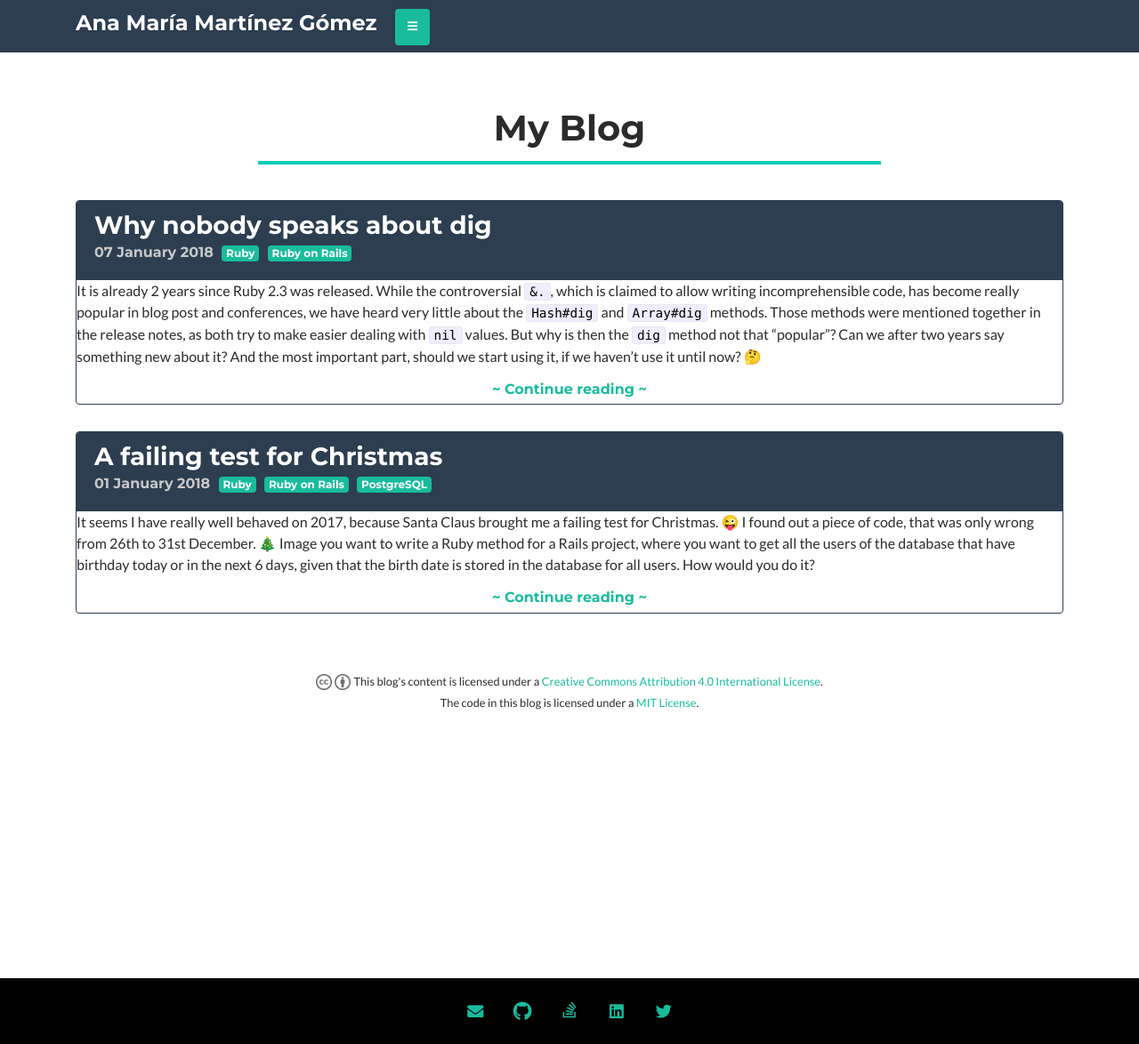
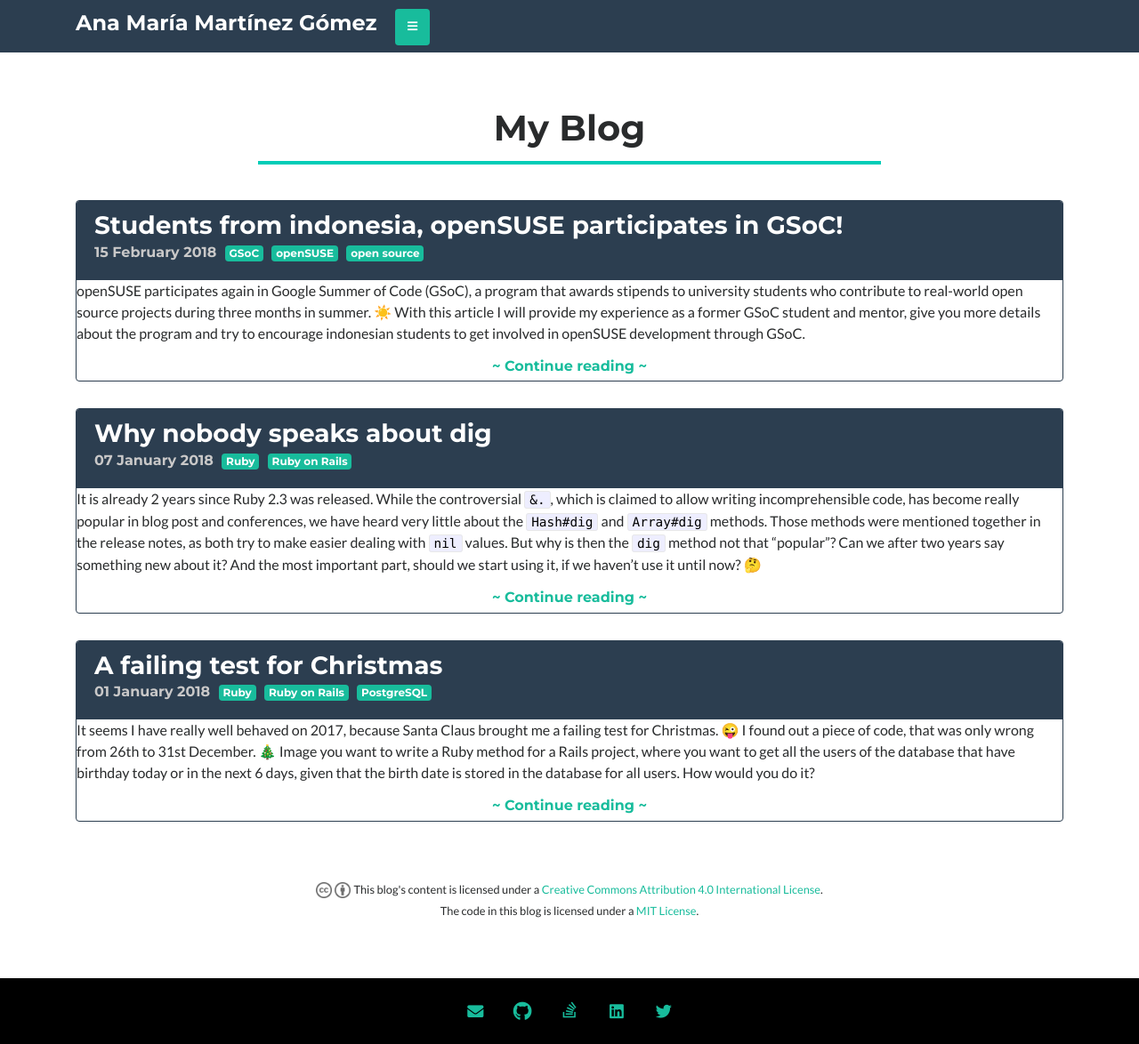
Before and after one commit to vicgalle/ana06.github.io, a Jekyll site: the page built from blog.md, in a window 1280 px wide and 1174 px high. Shown: the whole window at 89% size. Built offline with Jekyll 4.4.1, drawn with Linux system fonts in a browser that asks for light colours; nearby versions of some CDN libraries; emoji names are drawn with the system emoji font; part of the change alters nothing that is shown.

Commit message:
Add blog post about GSoC in Indonesia

```diff
--- /dev/null
+++ b/_posts/2018-02-15-gsoc-in-indonesia.markdown
@@ -0,0 +1,61 @@
+---
+layout: post
+title:  "Students from indonesia, openSUSE participates in GSoC!"
+date:   "2018-02-15 17:31:16"
+tags:
+  - GSoC
+  - openSUSE
+  - open source
+description: "openSUSE participates again in Google Summer of Code (GSoC), a program that awards stipends to university students who contribute to real-world open source projects during three months in summer. :sunny: With this article I will provide my experience as a former GSoC student and mentor, give you more details about the program and try to encourage indonesian students to get involved in openSUSE development through GSoC."
+
+---
+
+[openSUSE](https://www.opensuse.org) participates again in [Google Summer of Code](https://summerofcode.withgoogle.com) (GSoC), a program that awards stipends to university students who contribute to real-world open source projects during three months in summer. :sunny: With this article I will provide my experience as a former GSoC student and mentor, give you more details about the program and try to encourage indonesian students to get involved in openSUSE development through GSoC.
+
+### Why open source and openSUSE?
+First of all, you may wonder why you should want to get involved in open source development. Everybody has its own reasons, but for me there three main ones:
+
+- **I have fun:** The most important reason is that it is fun. At openSUSE we have great conferences, geekos everywhere, geeko cookies,... and the most important part: we have fun when working!
+- **I learn a lot:** In most of the projects every single line of code is reviewed. That means not only that the code quality is better, but also that every time you write something wrong or that can be improved, someone will tell you. In open source we think that making mistakes is perfectly fine. That people correct you is the best way to learn.
+- **People:** I have the chance to work with really skilled people all around the world, who are interested in the same things as me.
+
+
+<span style="display:block;text-align:center;">
+![GSoC meetup at openSUSE conference 2016]({{ "/img/posts/gsoc-in-indonesia-cookies.jpg" }})
+![GSoC meetup at openSUSE conference 2016]({{ "/img/posts/gsoc-in-indonesia-geeko.jpg" }})
+</span>
+
+### Why GSoC?
+
+Starting is always difficult, but you don’t have to do it alone! In openSUSE you will always find people to help you, and with GSoC this is even easier. The best feature of the program is that you will always have at least one mentor (most likely two) who will lead you through it. In addition, you will work in a project used in real word by many users and all your code will be released under an open source license, so everybody can access, use, change and share it. Last, you will receive a stipend, 2400 dollars in Indonesia.
+
+
+### Projects
+
+At openSUSE you can find projects written in [Ruby on Rails](http://rubyonrails.org), [Perl](https://www.perl.org), [Ruby](https://www.ruby-lang.org/en), [HTML/JavaScript](https://www.w3schools.com/html/html_scripts.asp), [C/C++](https://en.wikipedia.org/wiki/C%2B%2B) and much more. This year you can work during GSoC in some of the most central and biggest projects in openSUSE: [OpenBuildService](https://github.com/openSUSE/open-build-service), [openQA](https://github.com/os-autoinst/openQA) and [YaST](https://github.com/yast). They will for sure be challenging projects to work in, but don’t get scared, as that means that you will learn a lot from it too. And remember that your mentors and other openSUSE contributors will be there to help you!
+
+But we also have simpler projects such as [Trollolo](https://github.com/openSUSE/trollolo), where any computer science university student could get started with Ruby. The desire to learn is much more important than the previous experience and knowledge.
+
+You can find all the projects and more information in our mentoring page: **[http://101.opensuse.org](http://101.opensuse.org)**. And if the projects at openSUSE doesn’t match your expectations, you can check other organizations: [https://summerofcode.withgoogle.com/organizations](https://summerofcode.withgoogle.com/organizations). You should look for a project that you consider interesting and that will allow you to learn as much as possible.
+
+
+### Let’s do it!
+
+When I travelled to [openSUSE Asia](https://events.opensuse.org/conference/summitasia17) in October, I had the chance to speak with some members of the indonesian community and I found out that we have a huge community of openSUSE users in Indonesia. And a big part of this community are university students of Computer Science. However, those students don’t get involved in the development of openSUSE. I also heard many times during the conference that students in Indonesia and in Asia in general are shy and that they find the open source development scary. I hope that with this blog post I can achieve that indonesian students lose their fear and encourage them to get involved in openSUSE development.
+
+The GSoC application period starts on March 12th, but you can already take a look at the organizations and projects and find the best one for you. Approaching the people in the project is also important, as you will be working with them 3 months. We recommend to make at least one contribution to the project you want to apply as that will help you to find out if this is the right project for you and to write a good proposal, but you do not need to send a lot of pull requests.
+
+And if you have doubts do not hesitate to contact us. You can tweet us at [@opensusementors](https://twitter.com/@opensusementors), write in our mailing list ([opensuse-project@opensuse.org](mailto:opensuse-project@opensuse.org)) or directly contact the mentors. We are looking forward to hear from you, so don’t be shy! :green_heart:
+
+
+<span style="display:block;text-align:center">![GSoC meetup at openSUSE conference 2016]({{ "/img/posts/gsoc-in-indonesia-meetup.jpg" }})</span>
+
+
+### About me
+
+My name is [Ana María Martínez](/) and I started with openSUSE as a GSoC student. Since then I keep contributing in open source projects inside and outside openSUSE. I am currently working at SUSE in the [Open Build Service](http://openbuildservice.org) Frontend Team and I am a mentor for openSUSE at GSoC. You can find me in Github([@Ana06](https://github.com/Ana06)) and contact me by email (anamma06@gmail.com), Twitter ([@anamma_06](https://twitter.com/anamma_06)) and IRC(@Ana06).
+
+
+-----------------------
+
+This blog post was translated to Indonesian and published in [https://opensuse.id](https://opensuse.id/2018/02/15/opensuse-berpartisipasi-di-gsoc-kamu-mahasiswai-ayo-ikutan).
--- a/css/main.css
+++ b/css/main.css
@@ -32,6 +32,10 @@ h5,
 h6 {
   font-weight: 700;
   font-family: 'Montserrat'; }
+
+img{
+  max-width: 100%;
+}
 
 h6.resume small{
   font-size: 1rem;
@@ -236,7 +240,6 @@ h1.title {
   padding: 9px 10px 8px 10px;
   margin-bottom: 20px; }
 
-
 /* Resume */
 
 h6.resume{
```
Also changed, not shown: img/posts/gsoc-in-indonesia-cookies.jpg (added), img/posts/gsoc-in-indonesia-geeko.jpg (added), img/posts/gsoc-in-indonesia-meetup.jpg (added).
